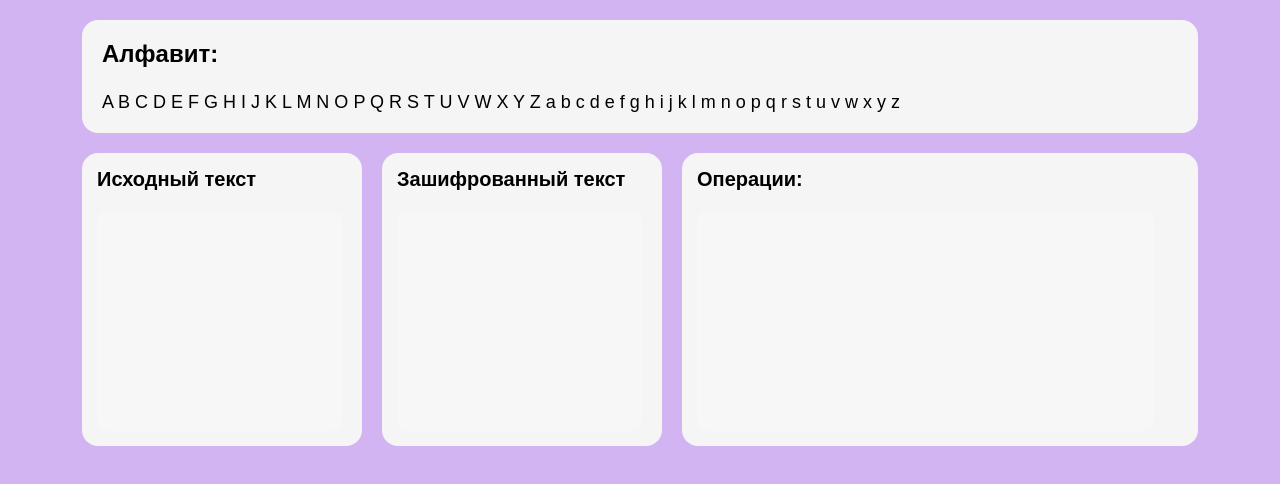
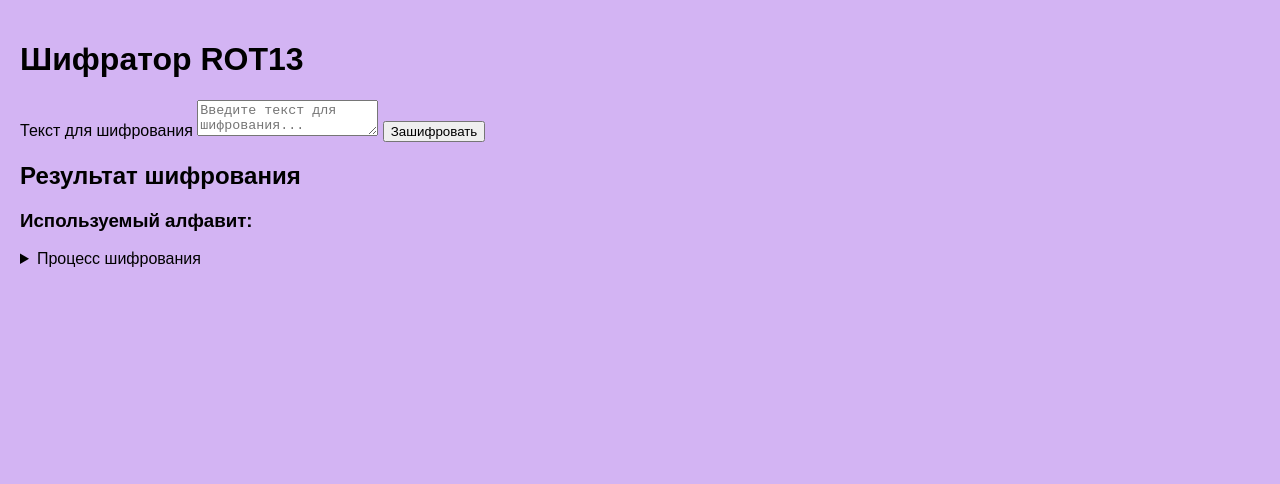
Before and after one commit to shnelanna29/OOP, a plain HTML site: page index.html in a window 1280 px wide. Drawn offline with Linux system fonts and the light colour scheme.

Commit message:
Update index.html

```diff
--- a/index.html
+++ b/index.html
@@ -2,30 +2,39 @@
 <html lang="ru">
 <head>
     <meta charset="UTF-8">
-    <title>ROT13 Шифратор</title>
+    <meta name="viewport" content="width=device-width, initial-scale=1.0">
+    <meta http-equiv="X-UA-Compatible" content="IE=edge">
+    <title>Шифратор ROT13</title>
+    <meta name="description" content="Онлайн инструмент для шифрования текста с помощью алгоритма ROT13">
     <link rel="stylesheet" href="style.css">
 </head>
 <body>
-    <div class="container">
-        <div class="alphabet-block">
-            <h3>Алфавит:</h3>
-            <div id="alphabet"></div>
+    <header role="banner">
+        <h1 class="page-title">Шифратор ROT13</h1>
+    </header>
+    <main role="main">
+        <div class="main-container">
+            <div class="input-section">
+                <label for="userInput" class="visually-hidden">Текст для шифрования</label>
+                <textarea id="userInput" placeholder="Введите текст для шифрования..."></textarea>
+                <button class="action-button" id="transformButton">Зашифровать</button>
+            </div>
+
+            <div class="result-section" aria-live="polite">
+                <h2 class="visually-hidden">Результат шифрования</h2>
+                <div id="resultDisplay"></div>
+            </div>
+
+            <aside class="details-section" role="complementary">
+                <h3>Используемый алфавит:</h3>
+                <div id="alphabetDisplay"></div>
+                <details>
+                    <summary>Процесс шифрования</summary>
+                    <div id="transformationSteps"></div>
+                </details>
+            </aside>
         </div>
-        <div class="main-blocks">
-            <div class="block">
-                <h3 class="block-title">Исходный текст</h3>
-                <div id="input" class="text-area" contenteditable="true" spellcheck="false"></div>
-            </div>
-            <div class="block">
-                <h3 class="block-title">Зашифрованный текст</h3>
-                <div id="output" class="text-area" aria-readonly="true"></div>
-            </div>
-            <div class="block operations-block">
-                <h3 class="block-title">Операции:</h3>
-                <div id="operations" class="text-area" aria-readonly="true"></div>
-            </div>
-        </div>
-    </div>
+    </main>
     <script src="script.js"></script>
 </body>
 </html>
```
